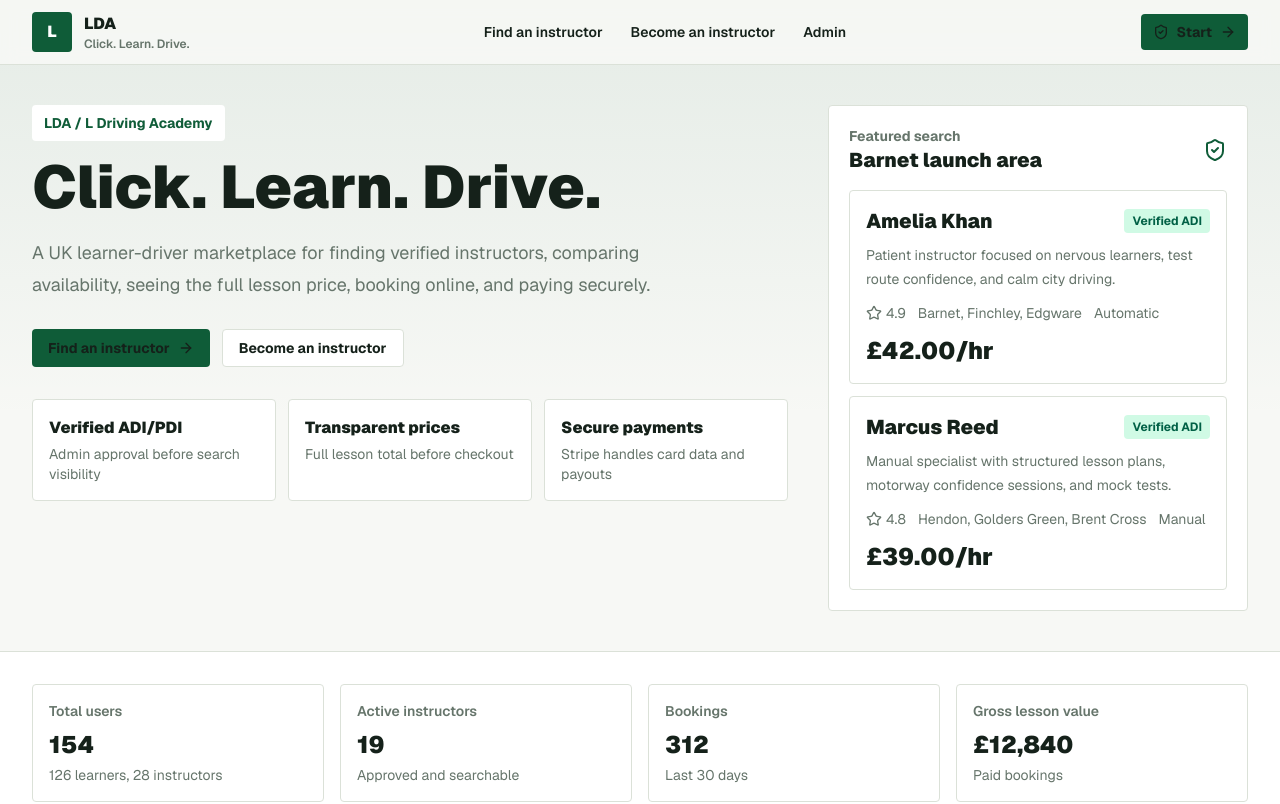
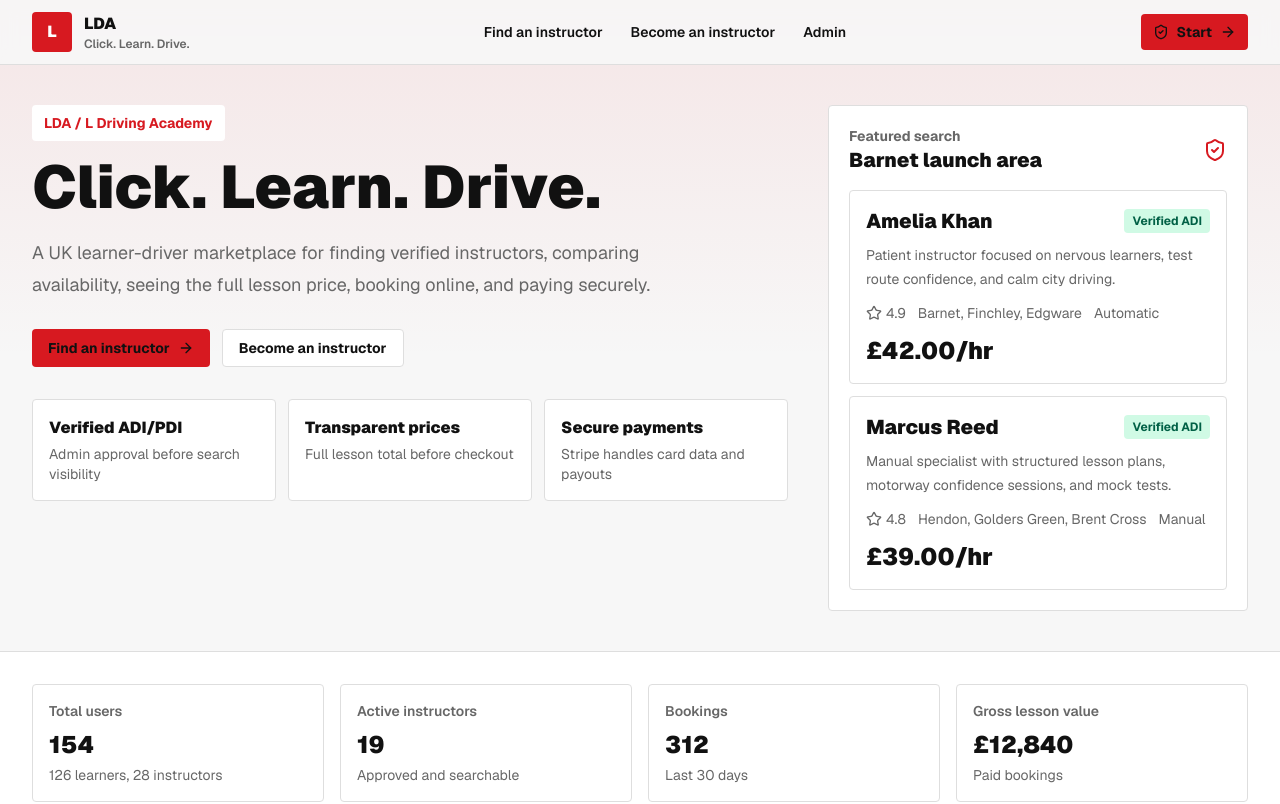
Before and after one commit to LDrivingAcademy/LDA, a Next.js app: page / in a window 1280 px wide. Shown: the top 804 px of the page. Built offline with nearby package versions, Linux system fonts and the light colour scheme.

Commit message:
Redesign LDA homepage

```diff
--- a/src/app/globals.css
+++ b/src/app/globals.css
@@ -1,13 +1,14 @@
 @import "tailwindcss";
 
 :root {
-  --background: #f7f8f5;
-  --foreground: #15211a;
-  --muted: #66756b;
-  --border: #dbe1d8;
+  --background: #f7f7f7;
+  --foreground: #111111;
+  --muted: #676767;
+  --border: #dedede;
   --card: #ffffff;
-  --brand: #0f5c38;
-  --brand-strong: #0a3d27;
+  --brand: #d71920;
+  --brand-strong: #a90f16;
+  --ink: #090909;
 }
 
 @theme inline {
@@ -18,13 +19,21 @@
   --color-card: var(--card);
   --color-brand: var(--brand);
   --color-brand-strong: var(--brand-strong);
+  --color-ink: var(--ink);
   --font-sans: "Geist", "Geist Fallback", ui-sans-serif, system-ui, sans-serif;
   --font-mono: "Geist Mono", "Geist Mono Fallback", ui-monospace, monospace;
 }
 
 * { box-sizing: border-box; }
 html { min-width: 320px; background: var(--background); color: var(--foreground); scroll-behavior: smooth; }
-body { margin: 0; font-family: var(--font-sans); background: linear-gradient(180deg, rgba(15, 92, 56, 0.08), transparent 420px), var(--background); color: var(--foreground); }
+body {
+  margin: 0;
+  font-family: var(--font-sans);
+  background:
+    linear-gradient(180deg, rgba(215, 25, 32, 0.08), transparent 360px),
+    var(--background);
+  color: var(--foreground);
+}
 a { color: inherit; text-decoration: none; }
 button, input, select, textarea { font: inherit; }
 .focus-ring { outline: 2px solid transparent; outline-offset: 2px; }
```
